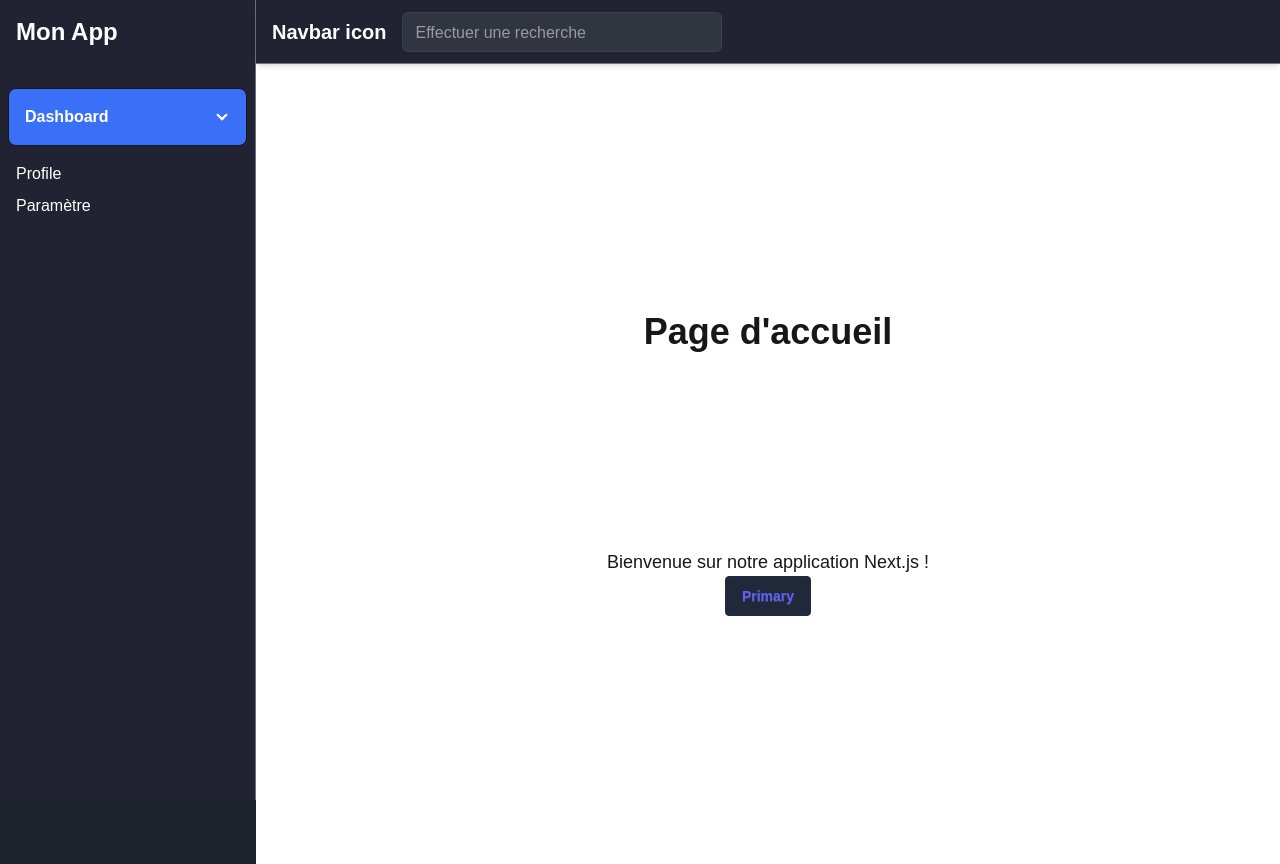
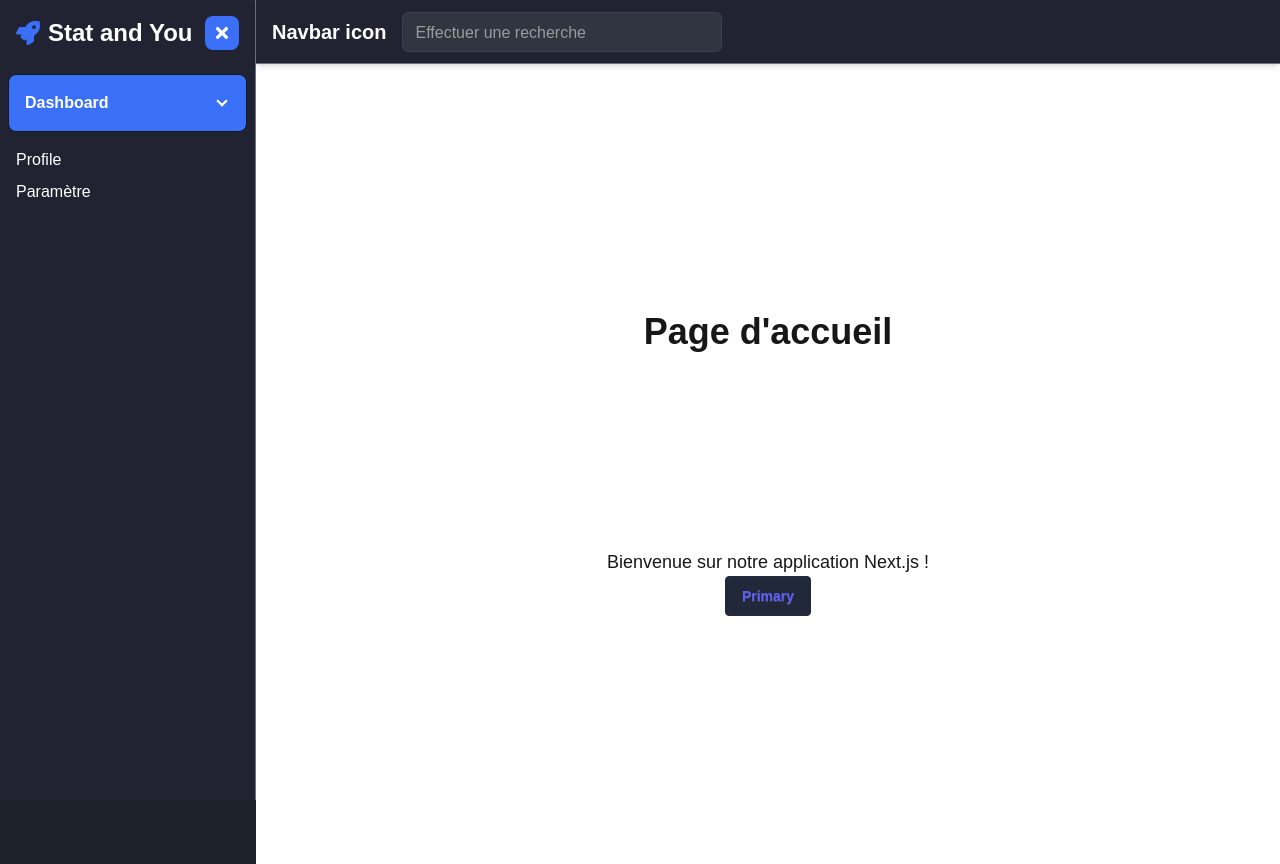
Before and after one commit to TISEPSE/Dashboard, a Next.js app: page / in a window 1280 px wide. Built offline with nearby package versions, Linux system fonts and the light colour scheme.

Commit message:
navbar pas fonctionelle

```diff
--- a/package.json
+++ b/package.json
@@ -15,6 +15,7 @@
     "react": "^19.0.0",
     "react-chartjs-2": "^5.3.0",
     "react-dom": "^19.0.0",
+    "react-icons": "^5.5.0",
     "rsuite": "^5.83.1"
   },
   "devDependencies": {
--- a/src/app/Dashboard/Crypto/page.jsx
+++ b/src/app/Dashboard/Crypto/page.jsx
@@ -8,20 +8,21 @@ export default function CryptoDashboardClient() {
   const [loading, setLoading] = useState(true);
 
   useEffect(() => {
-    axios.get('https://api.coingecko.com/api/v3/coins/markets', {
+    axios
+      .get('https://api.coingecko.com/api/v3/coins/markets', {
         params: {
           vs_currency: 'eur',
           order: 'market_cap_desc',
-        per_page: 30,
+          per_page: 13, // Change ici si tu veux + ou - de cryptos
           page: 1,
           price_change_percentage: '1h,24h,7d',
         },
       })
-      .then(res => {
+      .then((res) => {
         setCryptos(res.data);
         setLoading(false);
       })
-      .catch(err => {
+      .catch((err) => {
         console.error(err);
         setLoading(true);
       });
@@ -35,14 +36,25 @@ export default function CryptoDashboardClient() {
     );
   }
 
+  // Divise les cryptos en 3 groupes, 1 rempli au max d'abord
+  const splitIntoThreeCarousels = (array) => {
+    const total = array.length;
+    const part = Math.ceil(total / 3);
+    return [
+      array.slice(0, part),
+      array.slice(part, part * 2),
+      array.slice(part * 2),
+    ];
+  };
+
+  const groups = splitIntoThreeCarousels(cryptos);
+
   const Variation = ({ label, value }) => (
     <div className="flex items-center gap-1 text-xs">
       <span className="text-gray-400">{label}</span>
       <span
         className={`font-semibold px-2 py-0.5 rounded-full ${
-          value >= 0
-            ? 'bg-green-600/20 text-green-400'
-            : 'bg-red-600/20 text-red-400'
+          value >= 0 ? 'bg-green-600/20 text-green-400' : 'bg-red-600/20 text-red-400'
         }`}
       >
         {value?.toFixed(2)}%
@@ -61,9 +73,7 @@ export default function CryptoDashboardClient() {
           <span className="text-[#d1d1d1] text-base font-semibold block truncate">
             {coin.name} ({coin.symbol.toUpperCase()})
           </span>
-          <span className="text-lg block mt-1">
-            {coin.current_price} €
-          </span>
+          <span className="text-lg block mt-1">{coin.current_price} €</span>
         </div>
         <div className="w-1/3 flex flex-col items-end gap-1 mt-1">
           <Variation label="1h" value={coin.price_change_percentage_1h_in_currency} />
@@ -78,18 +88,6 @@ export default function CryptoDashboardClient() {
     </div>
   );
 
-  // divise cryptos en 5 groupes égaux
-  const groupByFive = (array) => {
-    const chunkSize = Math.ceil(array.length / 5);
-    const groups = [];
-    for (let i = 0; i < array.length; i += chunkSize) {
-      groups.push(array.slice(i, i + chunkSize));
-    }
-    return groups;
-  };
-
-  const groups = groupByFive(cryptos);
-
   return (
     <div className="min-h-screen text-[#FeFeFe] bg-[#212332] px-4 py-6">
       <div className="flex items-center justify-center">
@@ -98,14 +96,16 @@ export default function CryptoDashboardClient() {
         </h1>
       </div>
 
-      {groups.map((group, idx) => (
+      {groups.map((group, idx) =>
+        group.length > 0 ? (
           <div
             key={idx}
             className="flex overflow-x-auto gap-3 scroll-smooth flex-no-scrollbar mb-6"
           >
             {group.map(renderCard)}
           </div>
-      ))}
+        ) : null
+      )}
     </div>
   );
 }
--- a/src/app/components/navbar.jsx
+++ b/src/app/components/navbar.jsx
@@ -1,17 +1,34 @@
 "use client"
+import { useState } from "react"
 import Link from "next/link"
+import { FaRocket, FaBars, FaTimes } from "react-icons/fa"
 
 export default function Navbar() {
+  const [isOpen, setIsOpen] = useState(true)
+
   return (
-    <div className="h-screen w-64 fixed top-0 left-0 bg-[#212332] text-white flex flex-col border-r border-gray-500 z-50 overflow-y-auto">
-      <h1 className="text-2xl font-bold mb-4 p-4">Mon App</h1>
+    <>
+      {isOpen && (
+        <div className="h-screen w-64 fixed top-0 left-0 bg-[#212332] text-white flex flex-col border-r border-gray-500 z-40 overflow-y-auto">
+          <div className="flex items-center justify-between gap-2 p-4 text-2xl font-bold">
+            <div className="flex items-center gap-2">
+              <FaRocket className="text-[#3A6FF8]" />
+              <a href="/">Stat and You</a>
+            </div>
+            <button
+              onClick={() => setIsOpen(false)}
+              className="text-white bg-[#3A6FF8] p-2 rounded-lg"
+            >
+              <FaTimes size={18} />
+            </button>
+          </div>
+
           <nav className="flex flex-col gap-4 p-2">
             <div className="flex flex-col gap-2">
-
               <div className="bg-[#3A6FF8] collapse collapse-arrow border border-base-300 text-white hover:border-white">
                 <input type="checkbox" className="peer h-10" />
                 <div className="collapse-title font-semibold">Dashboard</div>
-            <div className=" collapse-content text-sm flex flex-col gap-2 max-h-0 opacity-0 transition-all duration-300 ease-in-out overflow-hidden peer-checked:max-h-96 peer-checked:opacity-100">
+                <div className="collapse-content text-sm flex flex-col gap-2 max-h-0 opacity-0 transition-all duration-300 ease-in-out overflow-hidden peer-checked:max-h-96 peer-checked:opacity-100">
                   <Link href="/" className="hover:text-gray-300">Accueil</Link>
                   <Link href="/Dashboard/Crypto" className="hover:text-gray-300">Crypto</Link>
                   <Link href="/Dashboard/Message" className="hover:text-gray-300">Messages</Link>
@@ -25,9 +42,19 @@ export default function Navbar() {
                 <Link href="/Dashboard/Profile" className="hover:text-gray-300">Profile</Link>
                 <Link href="/Dashboard/Parametre" className="hover:text-gray-300">Paramètre</Link>
               </div>
-
             </div>
           </nav>
         </div>
+      )}
+
+      {!isOpen && (
+        <button
+          onClick={() => setIsOpen(true)}
+          className="fixed top-4 left-4 z-50 text-white bg-[#3A6FF8] p-2 rounded-lg"
+        >
+          <FaBars size={20} />
+        </button>
+      )}
+    </>
   )
 }
```
Also changed, not shown: 1 other file (tests, documents, lock files or other folders). Lines whose indentation alone changed are shown as unchanged.
